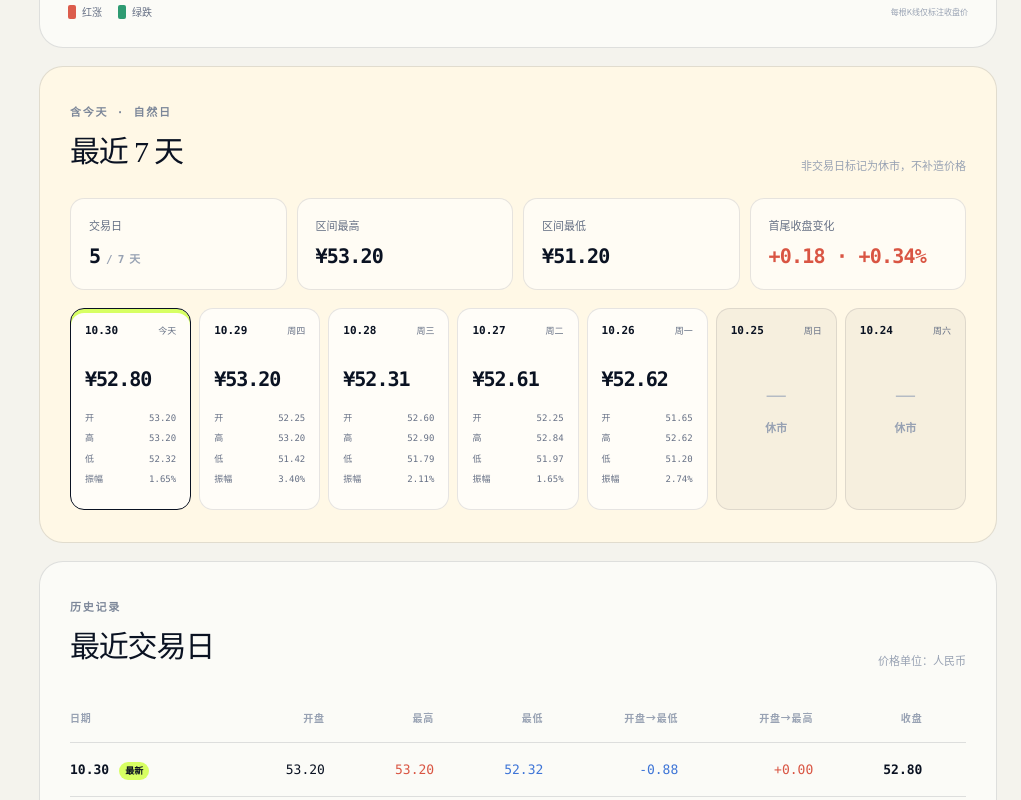
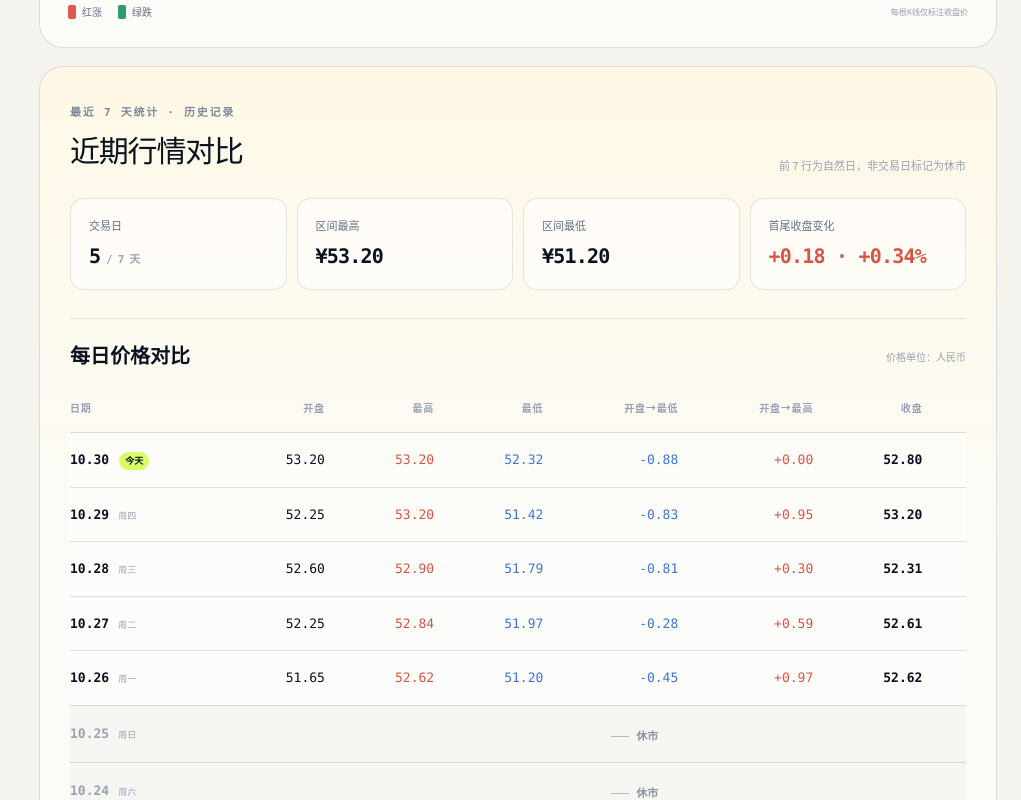
Before and after one commit to ai-stock-cn/a-share-value-board, a Next.js app: page / in a window 1280 px wide. Shown: the part 1300-2100 px from the top of the page, without its empty margins (259-1280 px from the left). Built offline with nearby package versions, Linux system fonts and the light colour scheme.

Commit message:
Combine recent market comparisons

```diff
--- a/app/StockDashboard.tsx
+++ b/app/StockDashboard.tsx
@@ -229,6 +229,22 @@ export default function StockDashboard() {
   const periodChangePercent = periodStart
     ? (periodChange / periodStart.close) * 100
     : 0;
+  const comparisonRows = useMemo(() => {
+    const recentDates = new Set(recentDays.map((day) => day.date));
+    const olderQuotes = (data?.quotes ?? [])
+      .filter((quote) => !recentDates.has(quote.tradeDate))
+      .slice(0, 5);
+
+    return [
+      ...recentDays.map((day) => ({ ...day, isRecent: true })),
+      ...olderQuotes.map((quote) => ({
+        date: quote.tradeDate,
+        isToday: false,
+        quote,
+        isRecent: false,
+      })),
+    ];
+  }, [data, recentDays]);
 
   return (
     <main className="site-shell">
@@ -558,14 +574,14 @@ export default function StockDashboard() {
                 </article>
               </section>
 
-              <section className="week-section" aria-label="最近七天行情统计">
-                <div className="section-heading week-heading">
+              <section className="history-section comparison-section" aria-label="近期行情对比">
+                <div className="section-heading comparison-heading">
                   <div>
-                    <span className="section-kicker">含今天 · 自然日</span>
-                    <h2>最近 7 天</h2>
+                    <span className="section-kicker">最近 7 天统计 · 历史记录</span>
+                    <h2>近期行情对比</h2>
                   </div>
                   <span className="table-caption">
-                    非交易日标记为休市，不补造价格
+                    前 7 行为自然日，非交易日标记为休市
                   </span>
                 </div>
 
@@ -600,44 +616,9 @@ export default function StockDashboard() {
                   </div>
                 </div>
 
-                <div className="week-days">
-                  {recentDays.map((day) => (
-                    <article
-                      className={`week-day ${day.isToday ? "is-today" : ""} ${day.quote ? "" : "is-closed"}`}
-                      key={day.date}
-                    >
-                      <div className="week-day-heading">
-                        <span>{day.date.slice(5).replace("-", ".")}</span>
-                        <small>{day.isToday ? "今天" : formatWeekday(day.date)}</small>
-                      </div>
-                      {day.quote ? (
-                        <>
-                          <strong>¥{numberFormatter.format(day.quote.close)}</strong>
-                          <dl>
-                            <div><dt>开</dt><dd>{numberFormatter.format(day.quote.open)}</dd></div>
-                            <div><dt>高</dt><dd>{numberFormatter.format(day.quote.high)}</dd></div>
-                            <div><dt>低</dt><dd>{numberFormatter.format(day.quote.low)}</dd></div>
-                            <div><dt>振幅</dt><dd>{formatAmplitude(day.quote, data?.quotes ?? [])}</dd></div>
-                          </dl>
-                        </>
-                      ) : (
-                        <div className="closed-state">
-                          <span>—</span>
-                          <strong>休市</strong>
-                        </div>
-                      )}
-                    </article>
-                  ))}
-                </div>
-              </section>
-
-              <section className="history-section">
-                <div className="section-heading history-heading">
-                  <div>
-                    <span className="section-kicker">历史记录</span>
-                    <h2>最近交易日</h2>
-                  </div>
-                  <span className="table-caption">价格单位：人民币</span>
+                <div className="comparison-table-heading">
+                  <strong>每日价格对比</strong>
+                  <span>价格单位：人民币</span>
                 </div>
 
                 <div className="table-wrap">
@@ -655,11 +636,33 @@ export default function StockDashboard() {
                       </tr>
                     </thead>
                     <tbody>
-                      {data?.quotes.slice(0, 12).map((quote, index) => (
-                        <tr key={quote.tradeDate}>
+                      {data ?
+                        comparisonRows.map((row) => {
+                          if (!row.quote) {
+                            return (
+                              <tr className="comparison-closed-row" key={row.date}>
                                 <td>
-                            <span className="date-cell">{formatTableDate(quote.tradeDate)}</span>
-                            {index === 0 && <small>最新</small>}
+                                  <span className="date-cell">{formatTableDate(row.date)}</span>
+                                  <span className="day-context">{formatWeekday(row.date)}</span>
+                                </td>
+                                <td colSpan={7}>
+                                  <span className="market-closed-label">休市</span>
+                                </td>
+                              </tr>
+                            );
+                          }
+
+                          const quote = row.quote;
+
+                          return (
+                            <tr className={row.isRecent ? "is-recent-row" : ""} key={row.date}>
+                              <td>
+                                <span className="date-cell">{formatTableDate(row.date)}</span>
+                                {row.isToday ? (
+                                  <small>今天</small>
+                                ) : row.isRecent ? (
+                                  <span className="day-context">{formatWeekday(row.date)}</span>
+                                ) : null}
                               </td>
                               <td>{numberFormatter.format(quote.open)}</td>
                               <td className="high-cell">{numberFormatter.format(quote.high)}</td>
@@ -673,7 +676,8 @@ export default function StockDashboard() {
                               <td><strong>{numberFormatter.format(quote.close)}</strong></td>
                               <td>{formatAmplitude(quote, data.quotes)}</td>
                             </tr>
-                      )) ??
+                          );
+                        }) :
                         Array.from({ length: 6 }).map((_, index) => (
                           <tr key={index}>
                             {Array.from({ length: 8 }).map((__, cell) => (
--- a/app/globals.css
+++ b/app/globals.css
@@ -903,6 +903,71 @@ footer {
   padding: 30px;
 }
 
+.comparison-section {
+  background: linear-gradient(180deg, #fff8e6 0%, #fbfbf7 46%);
+}
+
+.comparison-table-heading {
+  display: flex;
+  align-items: center;
+  justify-content: space-between;
+  gap: 20px;
+  margin-top: 28px;
+  padding-top: 22px;
+  border-top: 1px solid rgba(10, 18, 34, 0.11);
+}
+
+.comparison-table-heading strong {
+  font-family: "Songti SC", STSong, serif;
+  font-size: 20px;
+}
+
+.comparison-table-heading span {
+  color: #98a2b3;
+  font-size: 10px;
+}
+
+.comparison-section .table-wrap {
+  margin-top: 12px;
+}
+
+.comparison-section tbody tr.is-recent-row td {
+  background: rgba(255, 255, 255, 0.35);
+}
+
+.comparison-closed-row td {
+  color: #98a2b3;
+  background: rgba(10, 18, 34, 0.025);
+}
+
+.comparison-closed-row td[colspan] {
+  text-align: center;
+}
+
+.day-context {
+  margin-left: 9px;
+  color: #98a2b3;
+  font-family: "PingFang SC", sans-serif;
+  font-size: 9px;
+}
+
+.market-closed-label {
+  display: inline-flex;
+  align-items: center;
+  gap: 7px;
+  color: #8a94a5;
+  font-family: "PingFang SC", sans-serif;
+  font-size: 11px;
+  font-weight: 700;
+}
+
+.market-closed-label::before {
+  width: 18px;
+  height: 1px;
+  background: #b4bbc5;
+  content: "";
+}
+
 .table-caption {
   color: #98a2b3;
   font-size: 11px;
```
Also changed, not shown: 1 other file (tests, documents, lock files or other folders). Lines whose indentation alone changed are shown as unchanged.
